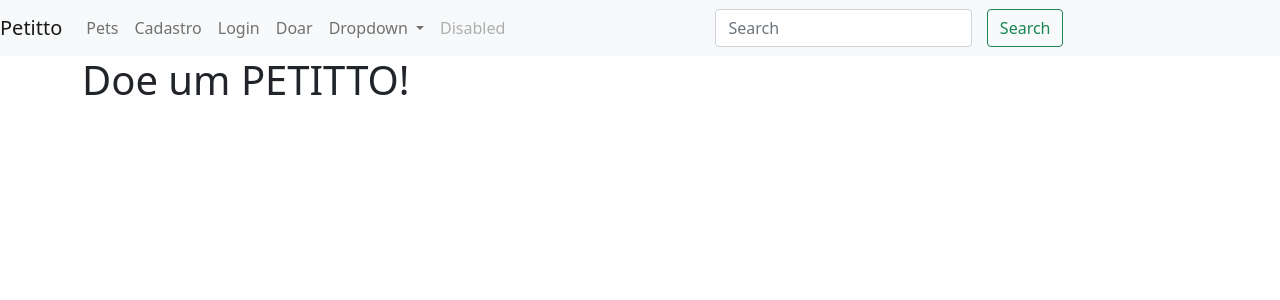
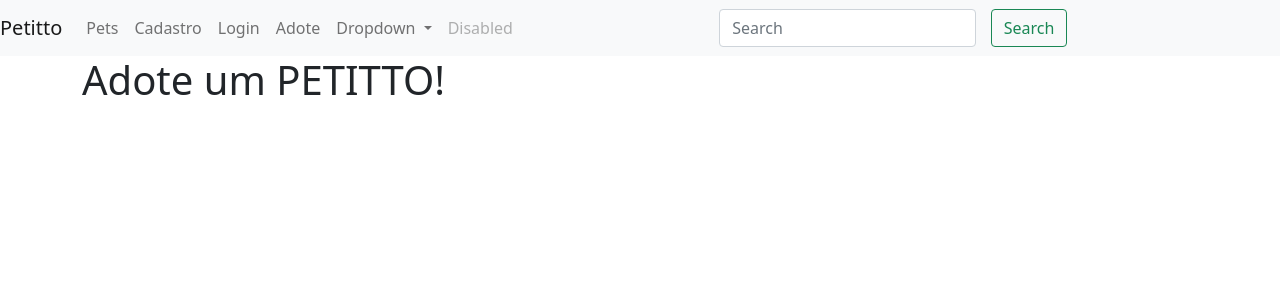
Before and after one commit to A-ghil/front-end-petito, an Angular app in the folder petitto-app/: page /doar in a window 1280 px wide. Shown: the top 300 px of the page. Built offline with nearby package versions, Linux system fonts and the light colour scheme.

Commit message:
update variables name

```diff
--- a/petitto-app/src/app/doar/doar.component.html
+++ b/petitto-app/src/app/doar/doar.component.html
@@ -1 +1 @@
-<h1>{{titleDoar}}</h1>
+<h1>{{titleAdote}}</h1>
--- a/petitto-app/src/app/doar/doar.component.ts
+++ b/petitto-app/src/app/doar/doar.component.ts
@@ -7,7 +7,7 @@ import { Component, OnInit } from '@angular/core';
 })
 export class DoarComponent implements OnInit {
 
-  titleDoar = 'Doe um PETITTO!'
+  titleAdote = 'Adote um PETITTO!'
 
   constructor() { }
 
--- a/petitto-app/src/app/navbar/navbar.component.html
+++ b/petitto-app/src/app/navbar/navbar.component.html
@@ -17,7 +17,7 @@
                 <a routerLink="login" class="nav-link">Login</a>
             </li>
             <li class="nav-item">
-                <a routerLink="doar" class="nav-link">Doar</a>
+                <a routerLink="doar" class="nav-link">Adote</a>
             </li>
             <li class="nav-item dropdown">
                 <a class="nav-link dropdown-toggle" href="#" id="navbarDropdown" role="button" data-toggle="dropdown"
--- a/petitto-app/src/app/pets/pets.component.ts
+++ b/petitto-app/src/app/pets/pets.component.ts
@@ -7,7 +7,7 @@ import { Component, OnInit } from '@angular/core';
 })
 export class PetsComponent implements OnInit {
 
-  title = 'Pets para doações'
+  title = 'Pets para adoações'
   public pets = [
     { nome: 'Petitto' },
     { nome: 'Gatuno' },
```
